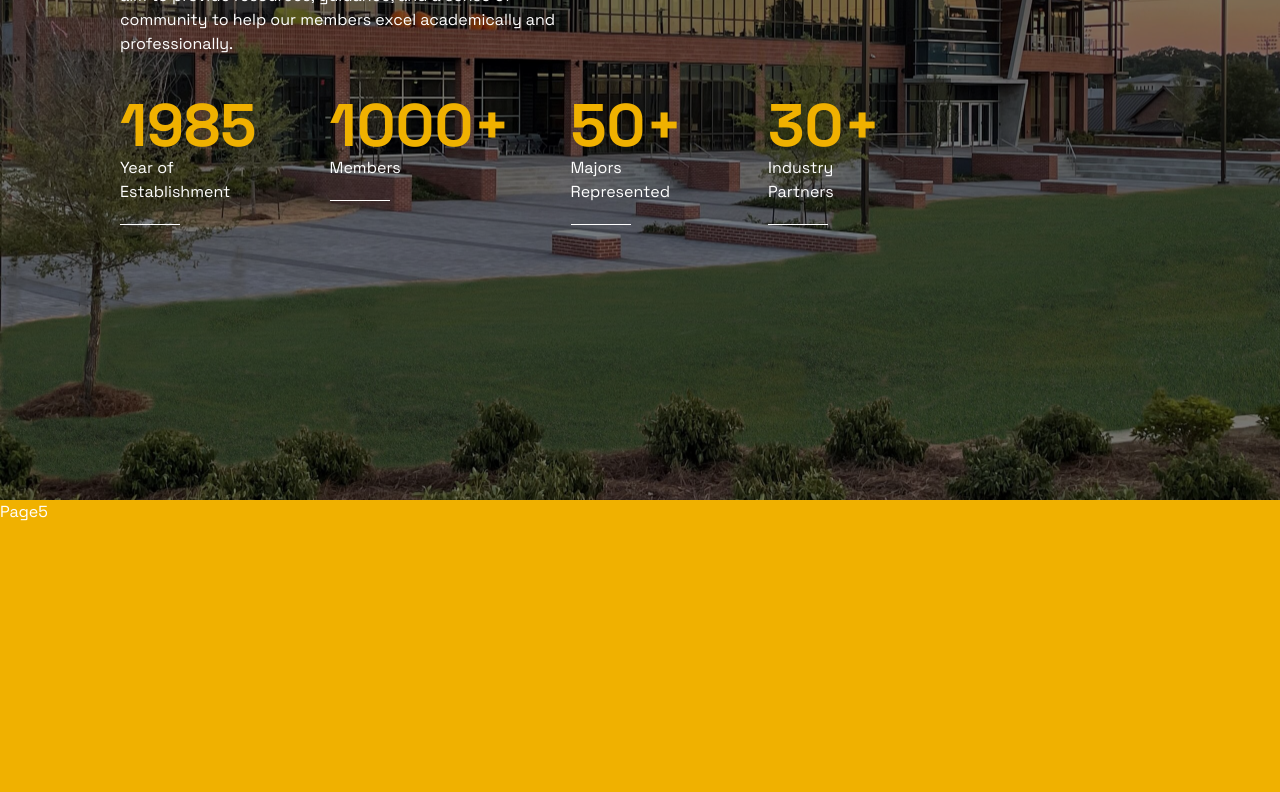
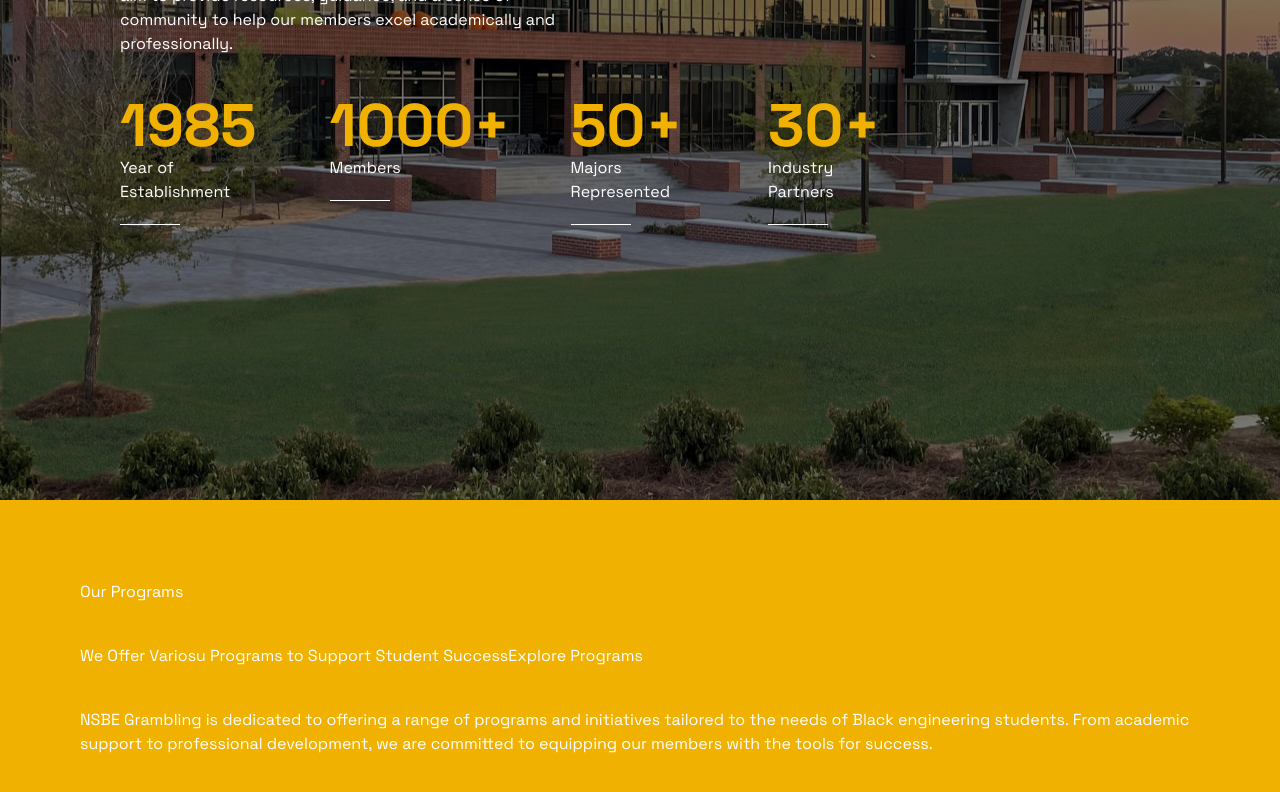
Before and after one commit to Johnnti/NSBE_WEBSITE, a React (Vite) app in the folder frontend/: page / in a window 1280 px wide. Shown: the part 2310-3102 px from the top of the page. Built offline with nearby package versions, Linux system fonts and the light colour scheme.

Commit message:
Add text for page 5

```diff
--- a/frontend/src/pages/Page5.jsx
+++ b/frontend/src/pages/Page5.jsx
@@ -1,7 +1,14 @@
 export default function Page5(){
     return (
-        <div className="relative text-white w-[100vw] min-w-screen h-full bg-yellow-500 min-h-screen bg-fixed">
-            Page5
+        <div className="relative text-white w-[100vw] min-w-screen h-full bg-yellow-500 min-h-screen bg-fixed flex flex-col gap-y-10 p-20">
+            <span>Our Programs</span>
+            <div>
+                <span>We Offer Variosu Programs to Support Student Success</span>
+                <a href="#">Explore Programs</a>
+            </div>
+            <p>NSBE Grambling is dedicated to offering a range of programs and initiatives tailored to the needs of Black engineering students. From academic support to professional development, we are committed to equipping our members with the tools for success.</p>
+
         </div>
+
     )
 }
```
